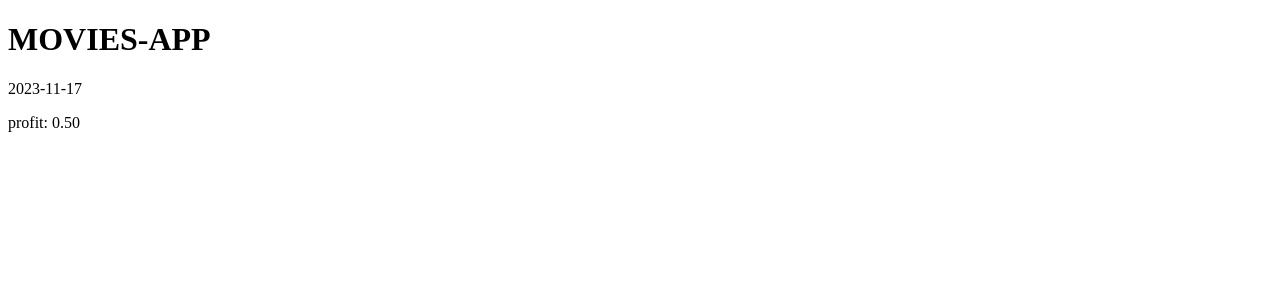
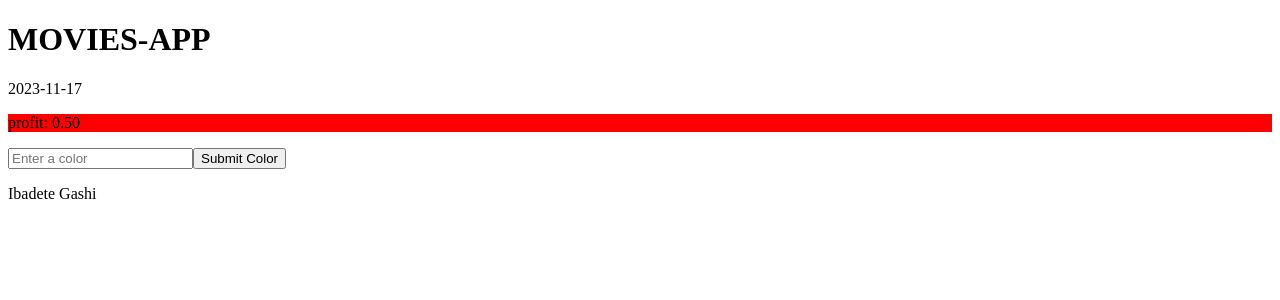
Before and after one commit to Ibadetegashi/MovieCinema, an Angular app in the folder movies-app/: page / in a window 1280 px wide. Shown: the top 300 px of the page. Built offline with nearby package versions, Linux system fonts and the light colour scheme.

Commit message:
event binding

```diff
--- a/movies-app/src/app/app.component.html
+++ b/movies-app/src/app/app.component.html
@@ -1,3 +1,6 @@
 <h1>{{title | uppercase}}</h1>
 <p>{{date | date: "y-M-d"}}</p>
-<p>profit: {{profit | profit:10}}</p>
+<p [class.profit]="myClass">profit: {{profit | profit:10}}</p>
+
+<input #color placeholder="Enter a color"> <button type="button" (click)="setColor(color.value)">Submit Color</button><br>
+<p  [style.color]="color.value">Ibadete Gashi</p>
--- a/movies-app/src/app/app.component.scss
+++ b/movies-app/src/app/app.component.scss
@@ -0,0 +1,3 @@
+.profit{
+    background-color: red;
+}
--- a/movies-app/src/app/app.component.ts
+++ b/movies-app/src/app/app.component.ts
@@ -9,4 +9,10 @@ export class AppComponent {
   title = 'movies-app';
   date = new Date();
   profit = 5
+  myClass = true
+  color = ''
+  setColor(_color: string) {
+    this.color = _color;
+    console.log(this.color);
+  }
 }
```
